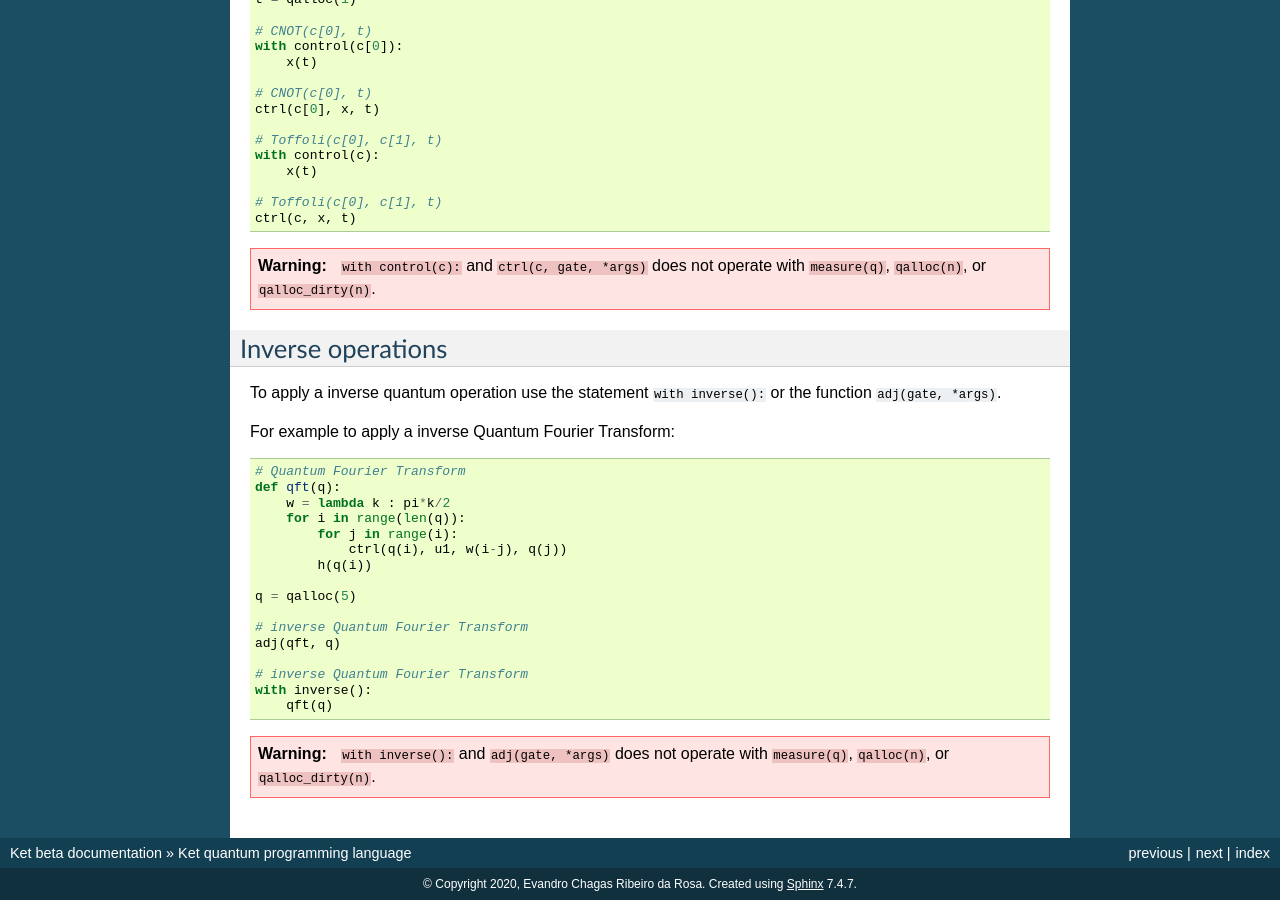
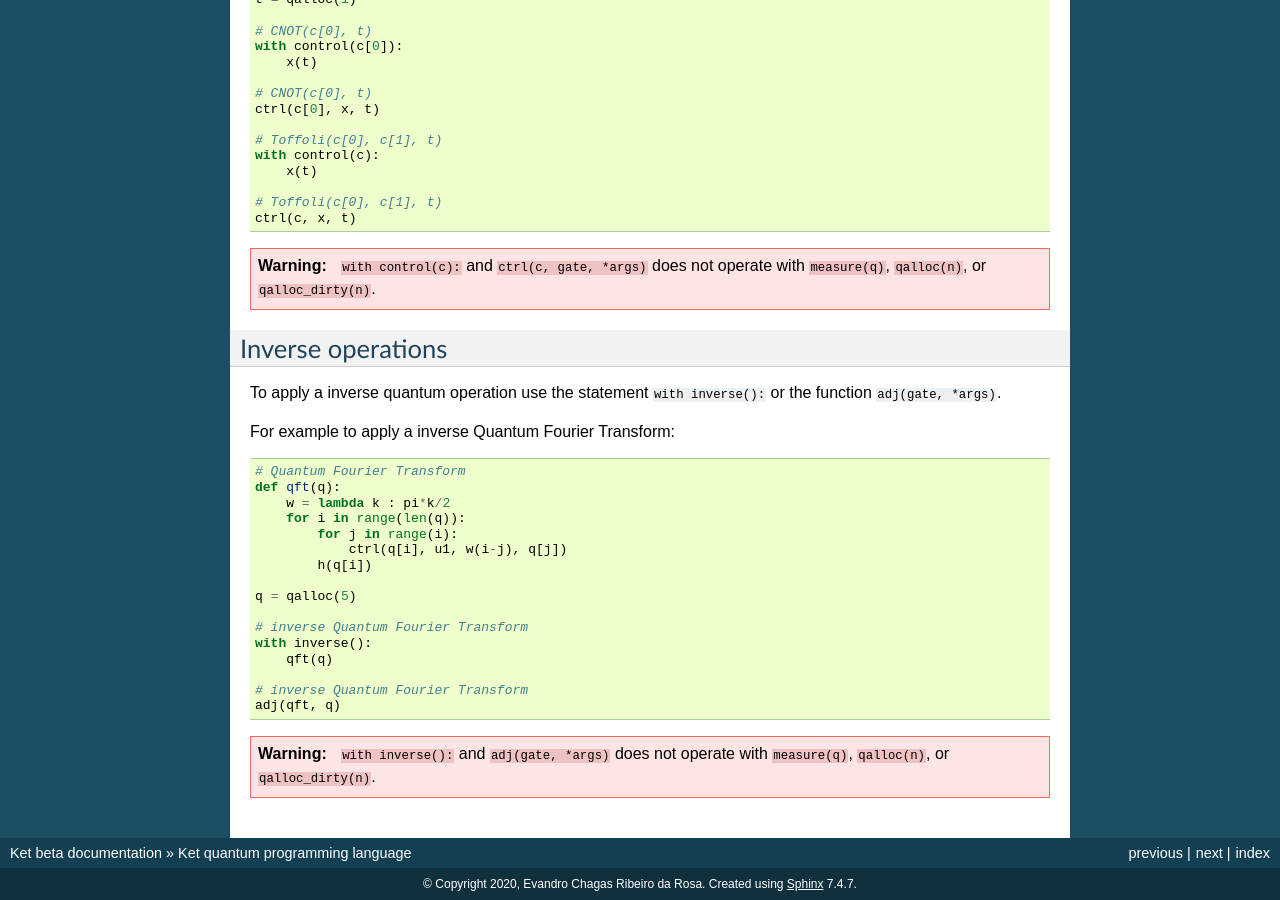
Before and after one commit to quantum-ket/ket, a Sphinx documentation site: the page built from docs/source/ket.rst, in a window 1280 px wide and 900 px high, scrolled down 1318 px. Built offline with Sphinx 7.4.7, drawn with Linux system fonts in a browser that asks for light colours.

Commit message:
use brackets in qft

```diff
--- a/docs/source/ket.rst
+++ b/docs/source/ket.rst
@@ -101,17 +101,17 @@ For example to apply a inverse Quantum Fourier Transform:
         w = lambda k : pi*k/2
         for i in range(len(q)):
             for j in range(i):
-                ctrl(q(i), u1, w(i-j), q(j))
-            h(q(i))
+                ctrl(q[i], u1, w(i-j), q[j])
+            h(q[i])
 
     q = qalloc(5)
-
-    # inverse Quantum Fourier Transform
-    adj(qft, q)
 
     # inverse Quantum Fourier Transform
     with inverse():
         qft(q)
 
+    # inverse Quantum Fourier Transform
+    adj(qft, q)
+
 .. warning:: ``with inverse():`` and ``adj(gate, *args)`` does not operate with
     ``measure(q)``, ``qalloc(n)``, or ``qalloc_dirty(n)``.
```
